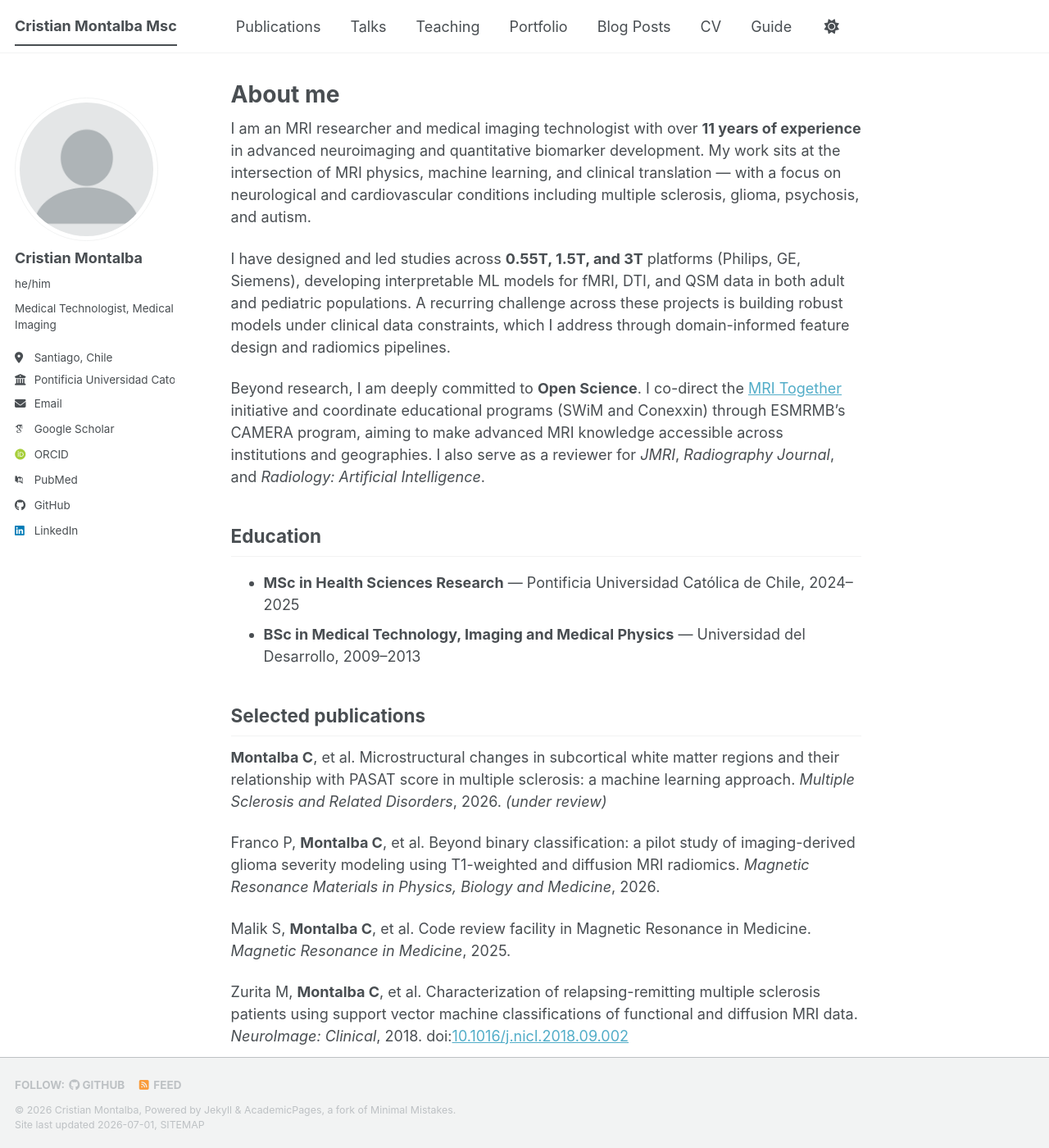
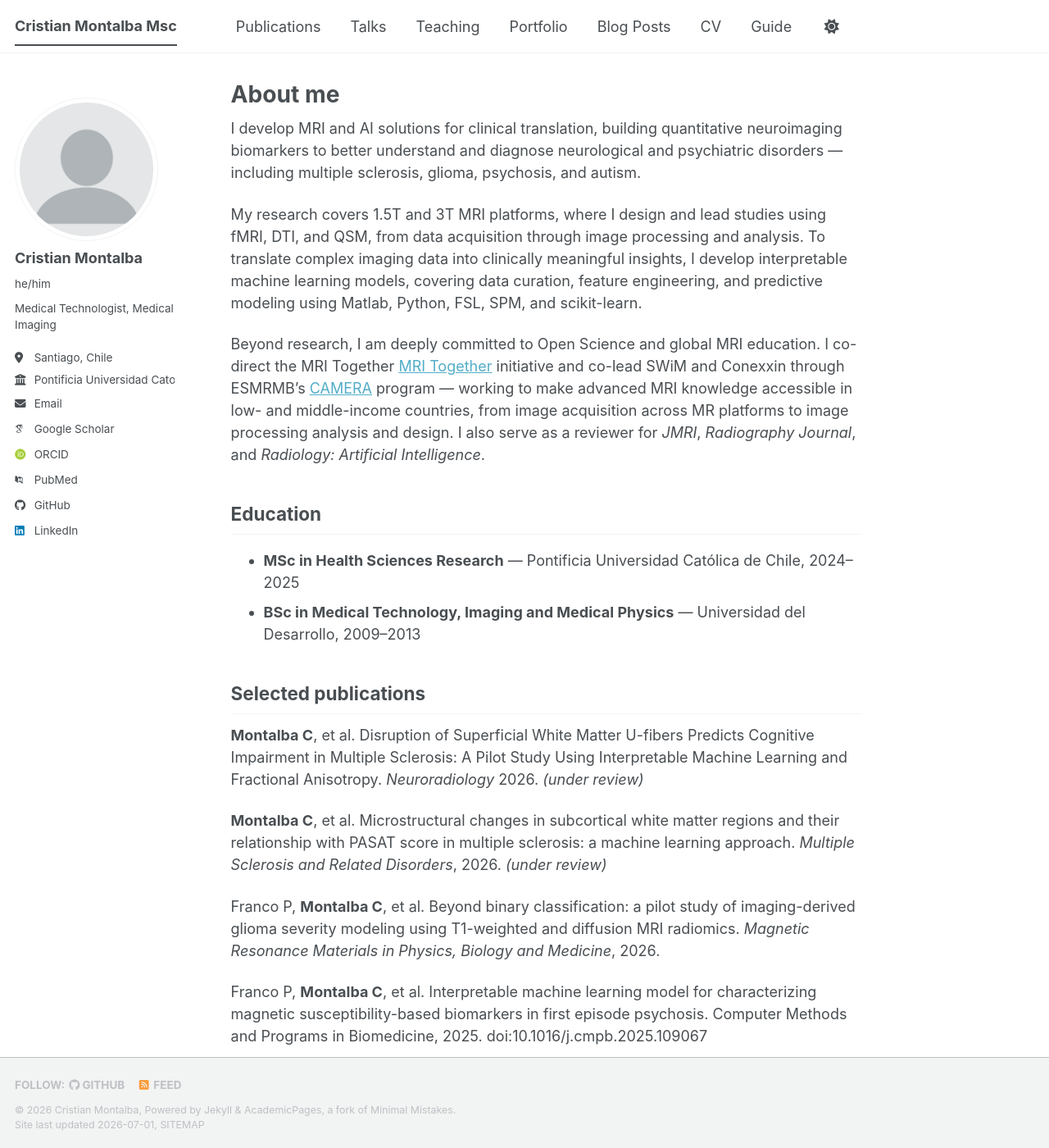
Before and after one commit to cristianmontalba/cristianmontalba.github.io, a Jekyll site: the page built from _pages/about.md, in a window 1280 px wide and 1400 px high. Shown: the whole window at 82% size. Built offline with Jekyll 4.4.1, drawn with Linux system fonts in a browser that asks for light colours; some web fonts are replaced; a script bundle is joined from its source files by our own code; library files that are not in the unit come from our copies; some of the changed text lies outside the part shown.

Commit message:
Update about.md

```diff
--- a/_pages/about.md
+++ b/_pages/about.md
@@ -7,11 +7,11 @@ redirect_from:
   - /about.html
 ---
 
-I am an MRI researcher and medical imaging technologist with over **11 years of experience** in advanced neuroimaging and quantitative biomarker development. My work sits at the intersection of MRI physics, machine learning, and clinical translation — with a focus on neurological and cardiovascular conditions including multiple sclerosis, glioma, psychosis, and autism.
+I develop MRI and AI solutions for clinical translation, building quantitative neuroimaging biomarkers to better understand and diagnose neurological and psychiatric disorders — including multiple sclerosis, glioma, psychosis, and autism.
 
-I have designed and led studies across **0.55T, 1.5T, and 3T** platforms (Philips, GE, Siemens), developing interpretable ML models for fMRI, DTI, and QSM data in both adult and pediatric populations. A recurring challenge across these projects is building robust models under clinical data constraints, which I address through domain-informed feature design and radiomics pipelines.
+My research covers 1.5T and 3T MRI platforms, where I design and lead studies using fMRI, DTI, and QSM, from data acquisition through image processing and analysis. To translate complex imaging data into clinically meaningful insights, I develop interpretable machine learning models, covering data curation, feature engineering, and predictive modeling using Matlab, Python, FSL, SPM, and scikit-learn.
 
-Beyond research, I am deeply committed to **Open Science**. I co-direct the [MRI Together](https://mritogether.esmrmb.org/) initiative and coordinate educational programs (SWiM and Conexxin) through ESMRMB's CAMERA program, aiming to make advanced MRI knowledge accessible across institutions and geographies. I also serve as a reviewer for *JMRI*, *Radiography Journal*, and *Radiology: Artificial Intelligence*.
+Beyond research, I am deeply committed to Open Science and global MRI education. I co-direct the MRI Together [MRI Together](https://mritogether.esmrmb.org/) initiative and co-lead SWiM and Conexxin through ESMRMB's [CAMERA](https://www.cameramriafrica.org/) program — working to make advanced MRI knowledge accessible in low- and middle-income countries, from image acquisition across MR platforms to image processing analysis and design. I also serve as a reviewer for *JMRI*, *Radiography Journal*, and *Radiology: Artificial Intelligence*.
 
 ## Education
 
@@ -20,18 +20,21 @@ Beyond research, I am deeply committed to **Open Science**. I co-direct the [MRI
 
 ## Selected publications
 
+**Montalba C**, et al. Disruption of Superficial White Matter U-fibers Predicts Cognitive Impairment in Multiple Sclerosis: A Pilot Study Using Interpretable Machine Learning and Fractional Anisotropy. *Neuroradiology* 2026. *(under review)*
+
 **Montalba C**, et al. Microstructural changes in subcortical white matter regions and their relationship with PASAT score in multiple sclerosis: a machine learning approach. *Multiple Sclerosis and Related Disorders*, 2026. *(under review)*
 
 Franco P, **Montalba C**, et al. Beyond binary classification: a pilot study of imaging-derived glioma severity modeling using T1-weighted and diffusion MRI radiomics. *Magnetic Resonance Materials in Physics, Biology and Medicine*, 2026.
 
-Malik S, **Montalba C**, et al. Code review facility in Magnetic Resonance in Medicine. *Magnetic Resonance in Medicine*, 2025.
+Franco P, **Montalba C**, et al. Interpretable machine learning model for characterizing magnetic susceptibility-based biomarkers in first episode psychosis. Computer Methods and Programs in Biomedicine, 2025. doi:10.1016/j.cmpb.2025.109067
 
-Zurita M, **Montalba C**, et al. Characterization of relapsing-remitting multiple sclerosis patients using support vector machine classifications of functional and diffusion MRI data. *NeuroImage: Clinical*, 2018. doi:[10.1016/j.nicl.2018.09.002](https://doi.org/10.1016/j.nicl.2018.09.002)
+Mumuni AN, Eyre K, **Montalba C**, et al. Scan With Me: A Train-the-Trainer Program to Upskill MRI Personnel in Low- and Middle-Income Countries. Journal of the American College of Radiology, 2024. doi:10.1016/j.jacr.2024.04.026
 
 **Montalba C**, et al. Variability of 4D flow parameters when subjected to changes in MRI acquisition parameters using a realistic thoracic aortic phantom. *Magnetic Resonance in Medicine*, 2017. doi:[10.1002/mrm.26834](https://doi.org/10.1002/mrm.26834)
 
 ## Recognition
 
 - **2024–2026** — Three-time ISMRT Award Winner (1st, 2nd & 3rd place), ISMRM Annual Meetings (Singapore, Hawaii, Cape Town)
+- **2025** — Travel Stipend Award, European Society for Magnetic Resonance in Medicine and Biology (ESMRMB), Marseille
 - **2019, 2021, 2023** — E.K. Zavoisky Stipend, ISMRM (Toronto, London, Online)
 - **2019** — 2nd place, Scientific Oral Presentation, Chilean Society of Radiology
```
